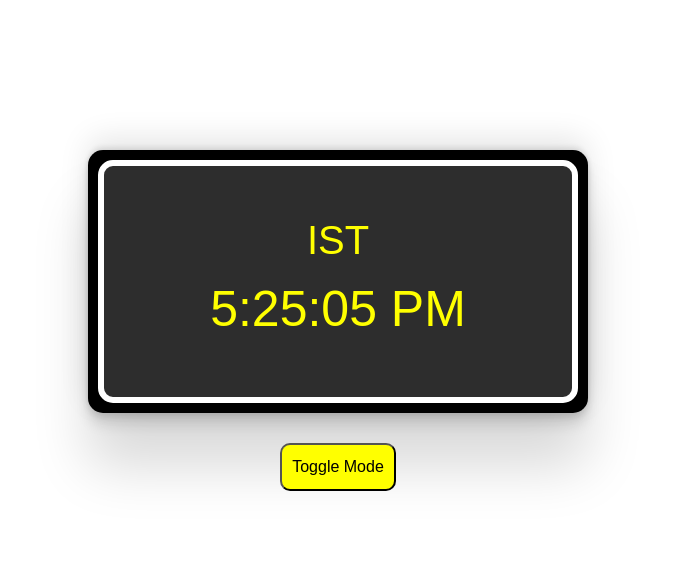
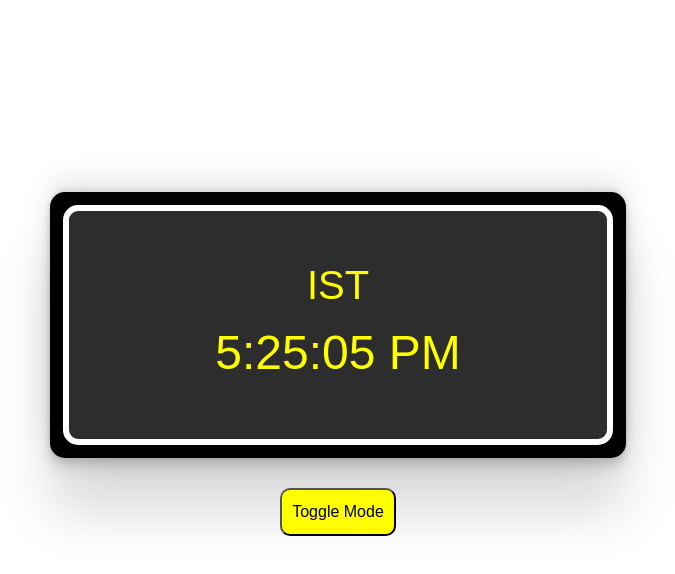
Before and after one commit to VaishnaviM123/DigitalClock, a plain HTML site: page index.html in a window 1280 px wide. Shown: the whole page, without its empty margins (302-977 px from the left). Drawn offline with nearby package versions, Linux system fonts and the light colour scheme.

Commit message:
2nd commit

```diff
--- a/index.html
+++ b/index.html
@@ -12,10 +12,10 @@
         }
 
         .clock1 {
-            font-size: 50px;
-            margin-top: 150px;
-            padding: 10px;
-            width: 500px;
+            font-size: 300%;
+            margin-top: 15%;
+            padding: 1%;
+            width: 45%;
             background-color: rgb(0, 0, 0);
             color: #ffff00;
             border-radius: 15px;
```
